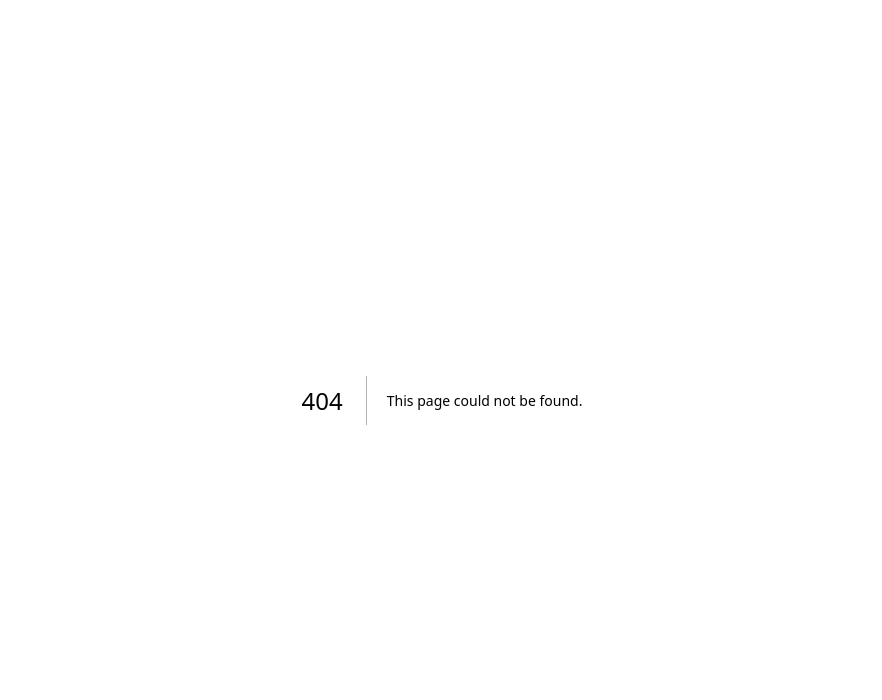
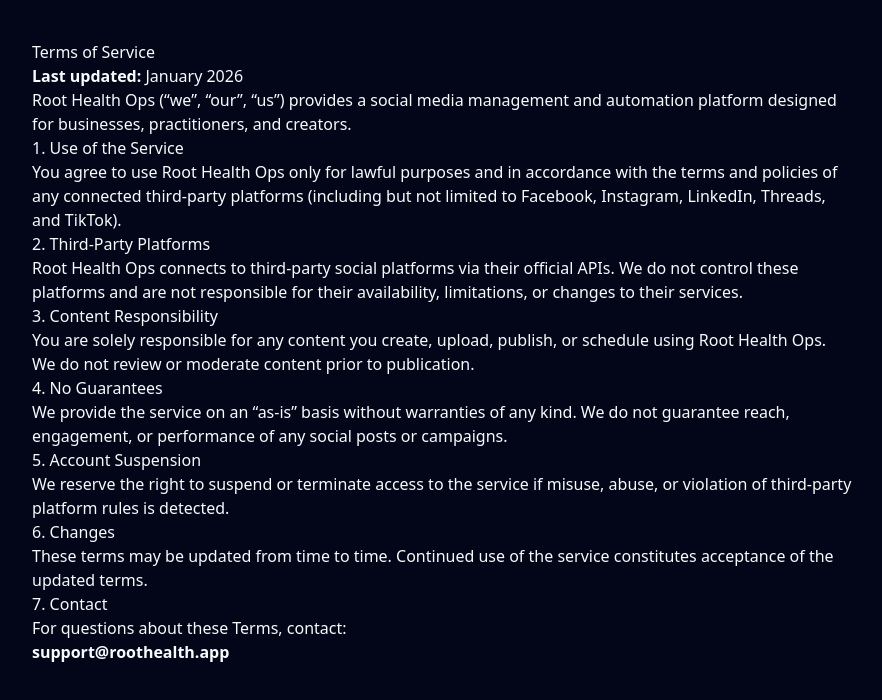
Before and after one commit to Hypnohippy/root-health-ops-dashboard1, a Next.js app: page /terms in a window 1280 px wide. Before the commit this address had no page. Shown: the top 700 px of the page, without its empty margins (198-1080 px from the left). Built offline with nearby package versions, Linux system fonts and the light colour scheme.

Commit message:
Create page.tsx

```diff
--- /dev/null
+++ b/app/terms/page.tsx
@@ -0,0 +1,66 @@
+export const metadata = {
+  title: "Terms of Service | Root Health Ops",
+};
+
+export default function TermsPage() {
+  return (
+    <main style={{ padding: "40px", maxWidth: "900px", margin: "0 auto" }}>
+      <h1>Terms of Service</h1>
+      <p><strong>Last updated:</strong> January 2026</p>
+
+      <p>
+        Root Health Ops (“we”, “our”, “us”) provides a social media management
+        and automation platform designed for businesses, practitioners, and
+        creators.
+      </p>
+
+      <h2>1. Use of the Service</h2>
+      <p>
+        You agree to use Root Health Ops only for lawful purposes and in
+        accordance with the terms and policies of any connected third-party
+        platforms (including but not limited to Facebook, Instagram, LinkedIn,
+        Threads, and TikTok).
+      </p>
+
+      <h2>2. Third-Party Platforms</h2>
+      <p>
+        Root Health Ops connects to third-party social platforms via their
+        official APIs. We do not control these platforms and are not responsible
+        for their availability, limitations, or changes to their services.
+      </p>
+
+      <h2>3. Content Responsibility</h2>
+      <p>
+        You are solely responsible for any content you create, upload, publish,
+        or schedule using Root Health Ops. We do not review or moderate content
+        prior to publication.
+      </p>
+
+      <h2>4. No Guarantees</h2>
+      <p>
+        We provide the service on an “as-is” basis without warranties of any
+        kind. We do not guarantee reach, engagement, or performance of any
+        social posts or campaigns.
+      </p>
+
+      <h2>5. Account Suspension</h2>
+      <p>
+        We reserve the right to suspend or terminate access to the service if
+        misuse, abuse, or violation of third-party platform rules is detected.
+      </p>
+
+      <h2>6. Changes</h2>
+      <p>
+        These terms may be updated from time to time. Continued use of the
+        service constitutes acceptance of the updated terms.
+      </p>
+
+      <h2>7. Contact</h2>
+      <p>
+        For questions about these Terms, contact:
+        <br />
+        <strong>support@roothealth.app</strong>
+      </p>
+    </main>
+  );
+}
```
